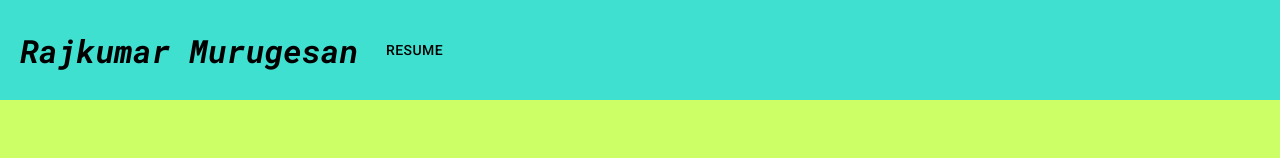
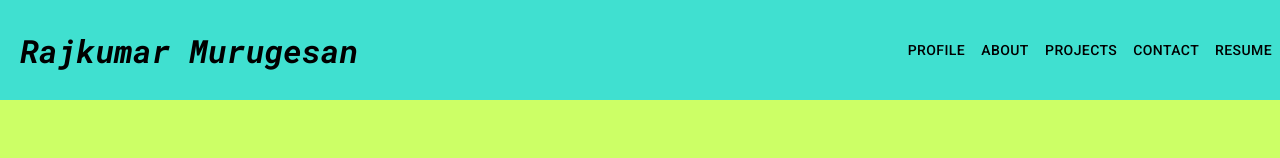
Before and after one commit to rajm688/resume-2, a React (Create React App) app: page / in a window 1280 px wide. Shown: the top 158 px of the page. Built offline with nearby package versions, Linux system fonts and the light colour scheme.

Commit message:
styles added

```diff
--- a/src/About.js
+++ b/src/About.js
@@ -4,7 +4,7 @@ import Stack from "@mui/material/Stack";
 
 export function About() {
   return (
-    <div className="About">
+    <div id="About" className="About">
       <br />
       <h1 id="link" style={{fontSize : "2.5vw"}}>Greetings,</h1>
       <p id="link" style={{fontSize : "1.5vw"}}>
--- a/src/App.css
+++ b/src/App.css
@@ -5,14 +5,14 @@
 }
 .About {
   width: 90%;
-  height: 100vh;
-  padding: 15px 5% 0 5%;
+  height: 90vh;
+  padding: 90px 5% 0 5%;
   background-color: rgb(241, 206, 237);
 }
 .Projects {
   width: 90%;
-  height: 100vh;
-  padding: 15px 5% 0 5%;
+  height: 90vh;
+  padding: 90px 5% 0 5%;
   background-color: rgba(138, 240, 253, 0.801);
   display: flex;
   flex-direction: column;
@@ -24,21 +24,24 @@
   gap: 10px;
 }
 .Contact {
-  width: 100%;
-  height: 100vh;
+  width: 90%;
+  height: 90vh;
+  padding: 90px 5% 0 5%;
   display: flex;
   flex-direction: column;
   background-color: rgb(247, 255, 130);
 }
 .navbar {
   background-color: turquoise;
+  position: sticky;
+  top: 0;
   display: flex;
   margin-left: auto;
   width: 100%;
   height: 10vh;
   padding: 10px 0;
-  position: absolute;
   align-items: center;
+  justify-content: space-between;
 }
 .content {
   top: 20vh;
--- a/src/App.js
+++ b/src/App.js
@@ -1,10 +1,10 @@
 import "./App.css";
 import * as React from "react";
-import { Navbar } from "./Navbar";
 import { Profile } from "./Profile";
 import { Projects } from "./Projects";
 import { Contact } from "./Contact";
 import { About } from "./About";
+import { Navbar } from "./Navbar";
 export default function App() {
   return (
     <div>
--- a/src/Contact.js
+++ b/src/Contact.js
@@ -7,7 +7,7 @@ import LinkedInIcon from "@mui/icons-material/LinkedIn";
 
 export function Contact() {
   return (
-    <div className="Contact">
+    <div id="Contact" className="Contact">
       <h1 id="text" style={{fontSize : "2.5vw"}}> I'd be delighted to hear from you..</h1>
       <IconButton aria-label="Phone">
         <PhoneAndroidIcon />
--- a/src/Navbar.js
+++ b/src/Navbar.js
@@ -1,10 +1,24 @@
 import * as React from "react";
 import Button from "@mui/material/Button";
+
 export function Navbar() {
   return (
     <div className="navbar">
       <h1 id="text">Rajkumar Murugesan</h1>
       <div>
+        <Button href="#Profile" color="inherit">
+          Profile
+        </Button>
+
+        <Button href="#About" color="inherit">
+          About
+        </Button>
+        <Button href="#Projects" color="inherit">
+          Projects
+        </Button>
+        <Button href="#Contact" color="inherit">
+          Contact
+        </Button>
         <Button
           href="https://drive.google.com/file/d/1sAxJo9PuNuvFaAfHfJRg0QzB4xSZc0fR/view?usp=sharing"
           target="_blank"
--- a/src/Profile.js
+++ b/src/Profile.js
@@ -1,7 +1,7 @@
 import * as React from "react";
 export function Profile() {
   return (
-    <div className="profile">
+    <div id="Profile" className="profile">
       <div className="content">
         <img
           id="profilepic"
--- a/src/Projects.js
+++ b/src/Projects.js
@@ -41,7 +41,7 @@ export function Projects() {
     },
   ];
   return (
-    <div className="Projects">
+    <div id="Projects" className="Projects">
       <h1 id="link" style={{ fontSize: "2.0vw" }}>
         My Initiatives
       </h1>
```
Lines whose indentation alone changed are shown as unchanged.
